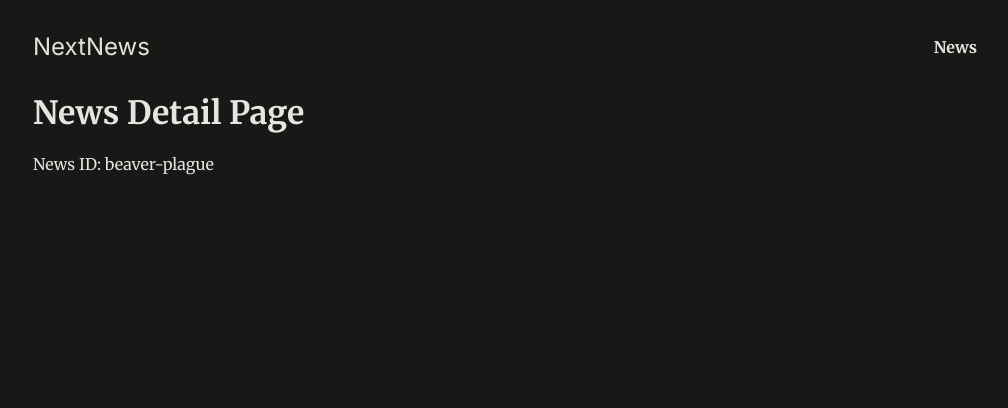
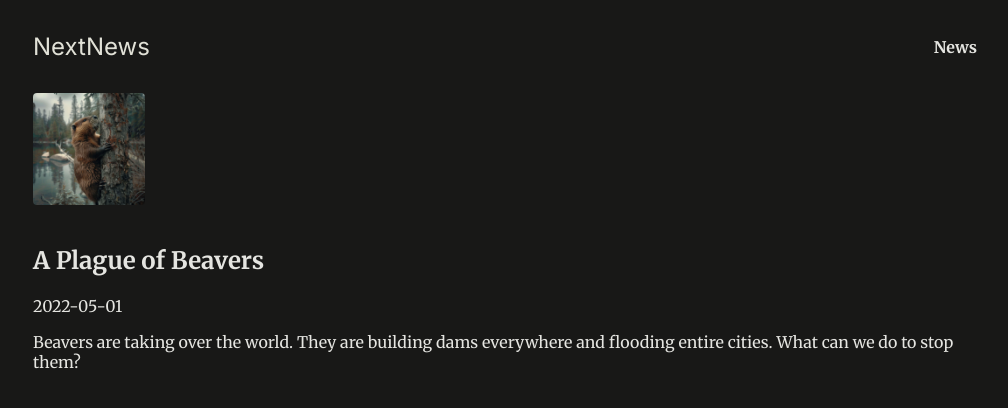
Before and after one commit to Naveen2070/news_outlet_nextjs, a Next.js app: page /news/beaver-plague in a window 1280 px wide. Shown: the top 408 px of the page, without its empty margins (127-1135 px from the left). Built offline with nearby package versions, Linux system fonts and the light colour scheme.

Commit message:
added design

```diff
--- a/app/news/[id]/page.js
+++ /dev/null
@@ -1,9 +0,0 @@
-export default function NewsDetailPage({ params }) {
-  const newsId = params.id;
-  return (
-    <>
-      <h1>News Detail Page</h1>
-      <p>News ID: {newsId}</p>
-    </>
-  );
-}
--- /dev/null
+++ b/app/news/[slug]/page.js
@@ -0,0 +1,19 @@
+import { DUMMY_NEWS } from '@/dummy-news';
+import Image from 'next/image';
+
+export default function NewsDetailPage({ params }) {
+  const newsSlug = params.slug;
+  const newsItems = DUMMY_NEWS.find((item) => item.slug === newsSlug);
+  return (
+    <>
+      <article className="news-article">
+        <header>
+          <img src={`/images/news/${newsItems.image}`} alt={newsItems.title} />
+          <h1>{newsItems.title}</h1>
+          <time dateTime={newsItems.date}>{newsItems.date}</time>
+        </header>
+        <p>{newsItems.content}</p>
+      </article>
+    </>
+  );
+}
```
Also changed, not shown: app/news/page.js (+12 -1 lines).
